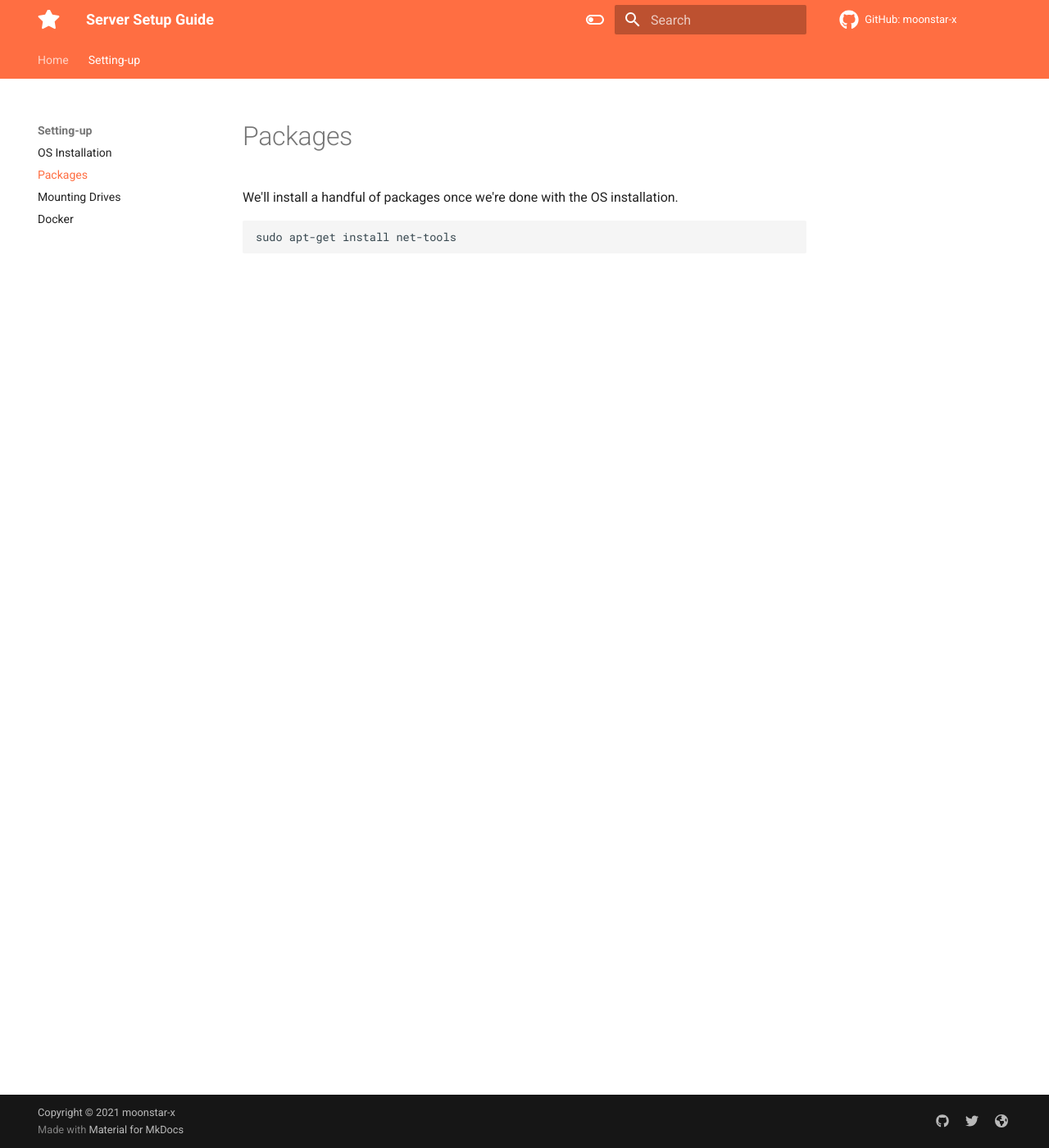
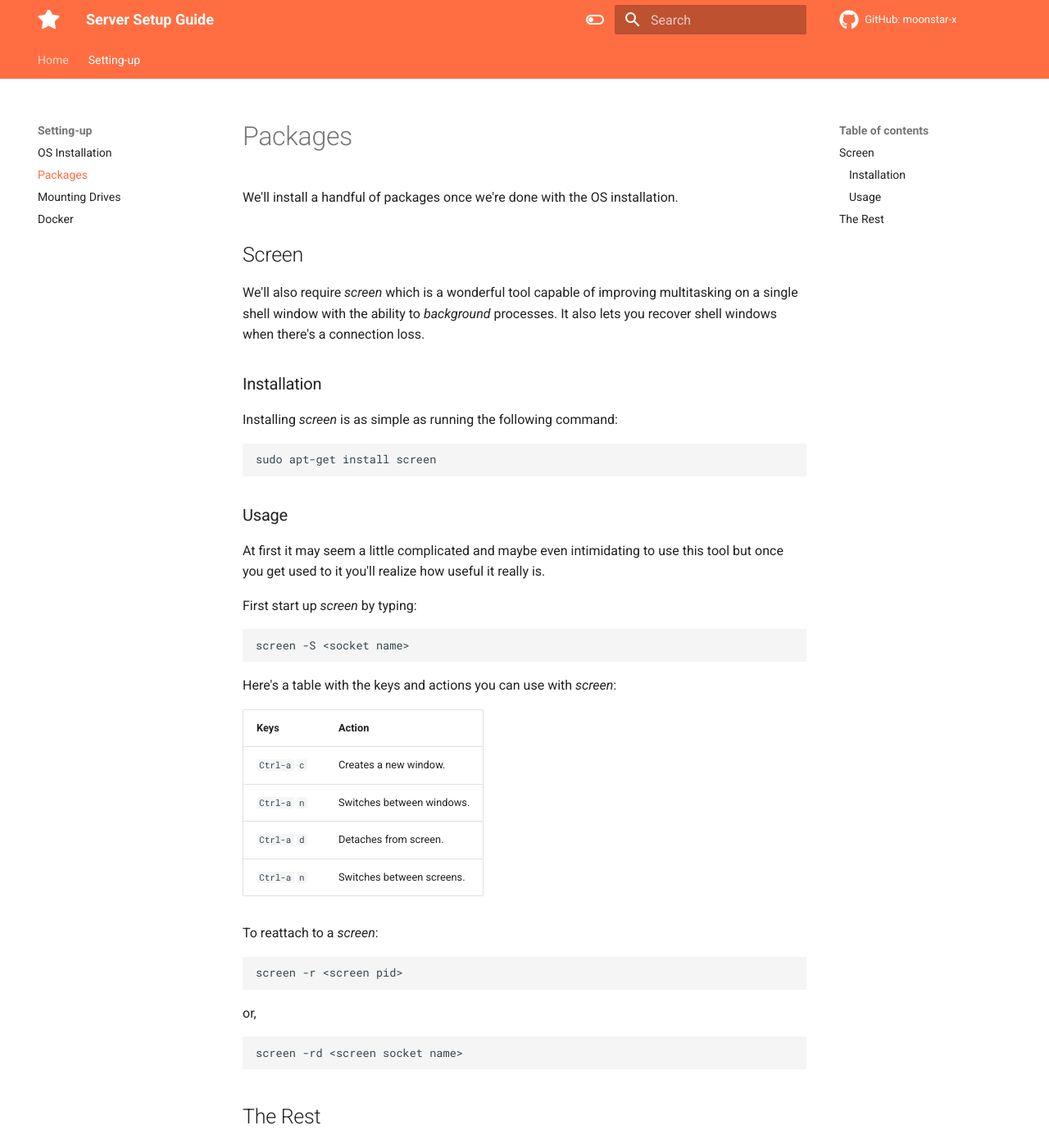
Before and after one commit to moonstar-x/server-setup, an MkDocs documentation site: the page built from docs/setting-up/packages.md, in a window 1280 px wide and 1400 px high. Shown: the whole window at 82% size. Built offline with MkDocs 1.6.1 and Material for MkDocs 9.7.7, drawn with Linux system fonts in a browser that asks for light colours; some of the changed text lies outside the part shown.

Commit message:
Updated packages page.

````diff
--- a/docs/setting-up/packages.md
+++ b/docs/setting-up/packages.md
@@ -2,6 +2,53 @@
 
 We'll install a handful of packages once we're done with the OS installation.
 
+## Screen
+
+We'll also require *screen* which is a wonderful tool capable of improving multitasking on a single shell window with the ability to *background* processes. It also lets you recover shell windows when there's a connection loss.
+
+### Installation
+
+Installing *screen* is as simple as running the following command:
+
 ```bash
-sudo apt-get install net-tools
+sudo apt-get install screen
 ```
+
+### Usage
+
+At first it may seem a little complicated and maybe even intimidating to use this tool but once you get used to it you'll realize how useful it really is.
+
+First start up *screen* by typing:
+
+```bash
+screen -S <socket name>
+```
+
+Here's a table with the keys and actions you can use with *screen*:
+
+| Keys         | Action                    |
+|--------------|---------------------------|
+| `Ctrl-a` `c` | Creates a new window.     |
+| `Ctrl-a` `n` | Switches between windows. |
+| `Ctrl-a` `d` | Detaches from screen.     |
+| `Ctrl-a` `n` | Switches between screens. |
+
+To reattach to a *screen*:
+
+```bash
+screen -r <screen pid>
+```
+
+or,
+
+```bash
+screen -rd <screen socket name>
+```
+
+## The Rest
+
+Install the rest of the packages with the following:
+
+```bash
+sudo apt-get install net-tools neofetch nload
+```
````
